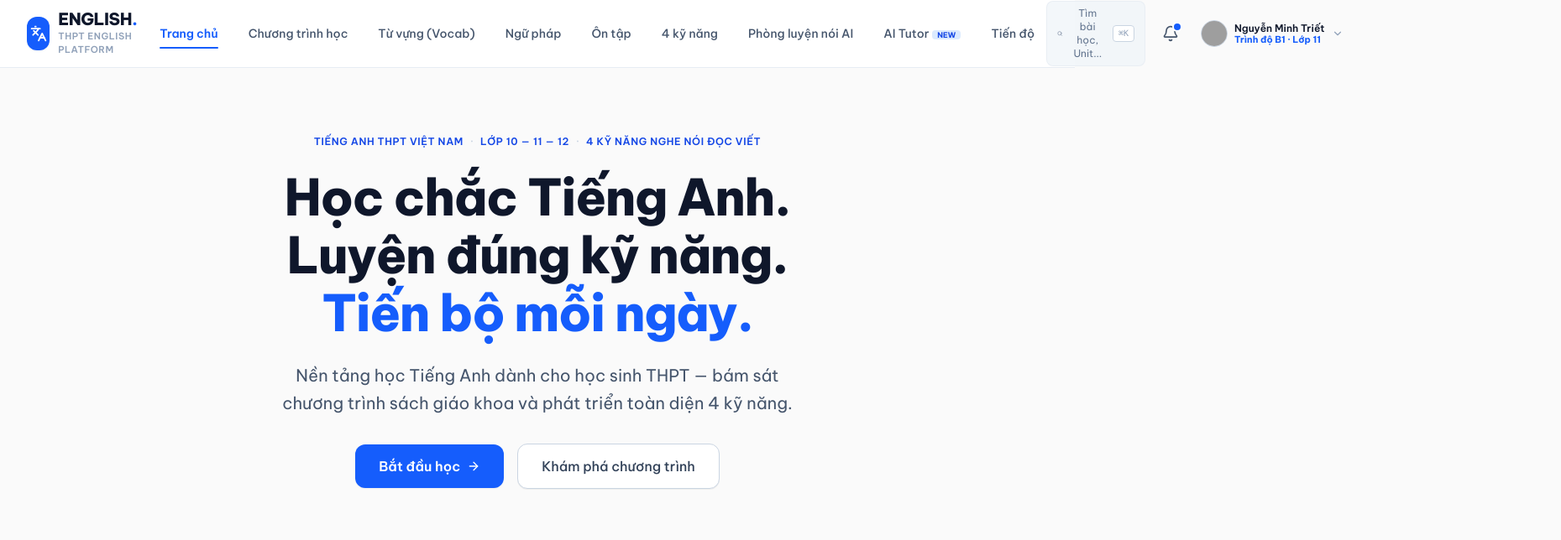
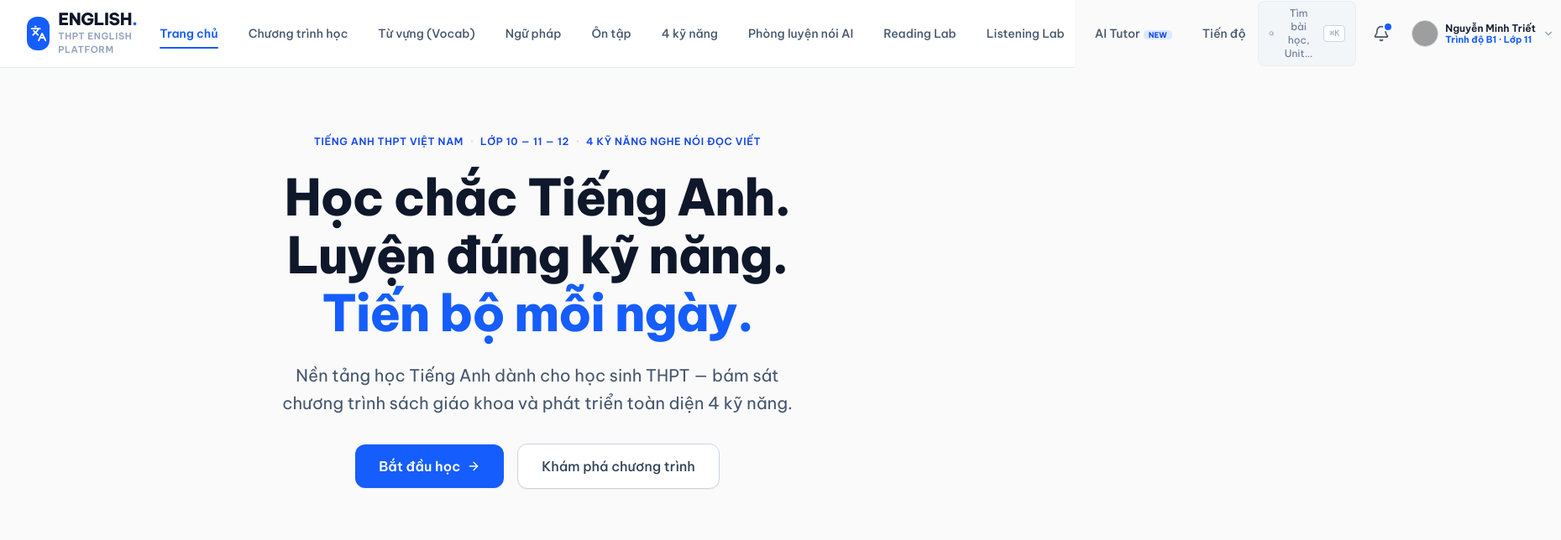
Before and after one commit to beneducation29-lgtm/hoctienganhcungLinh, a React (Vite) app: page / in a window 1280 px wide. Shown: the top 644 px of the page at 84% size, 1859 px wide, since content can reach past the window. Built offline with nearby package versions, Linux system fonts and the light colour scheme; grey boxes are pictures that could not be loaded.

Commit message:
feat: add Reading and Listening Labs to navigation

```diff
--- a/src/components/Header.tsx
+++ b/src/components/Header.tsx
@@ -44,6 +44,8 @@ export const Header: React.FC<HeaderProps> = ({
     { id: 'review', label: 'Ôn tập' },
     { id: 'skills', label: '4 kỹ năng' },
     { id: 'speaking', label: 'Phòng luyện nói AI' },
+    { id: 'reading', label: 'Reading Lab' },
+    { id: 'listening', label: 'Listening Lab' },
     { id: 'aitutor', label: 'AI Tutor' },
     { id: 'progress', label: 'Tiến độ' }
   ];
```
